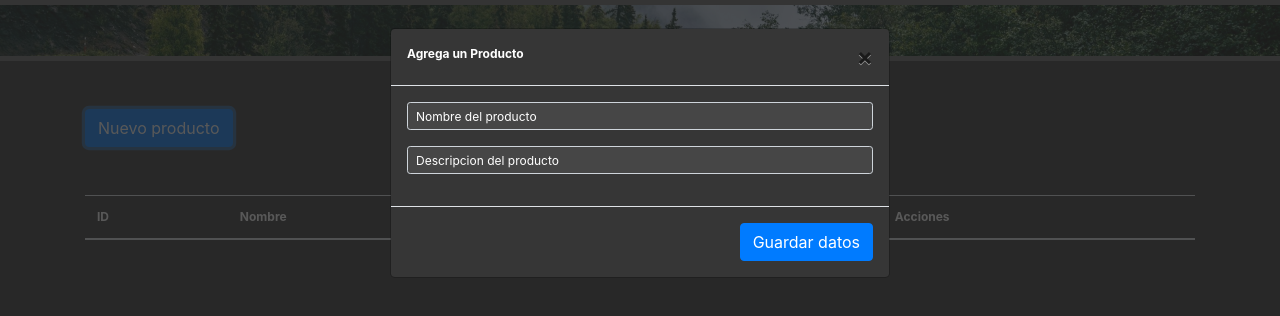
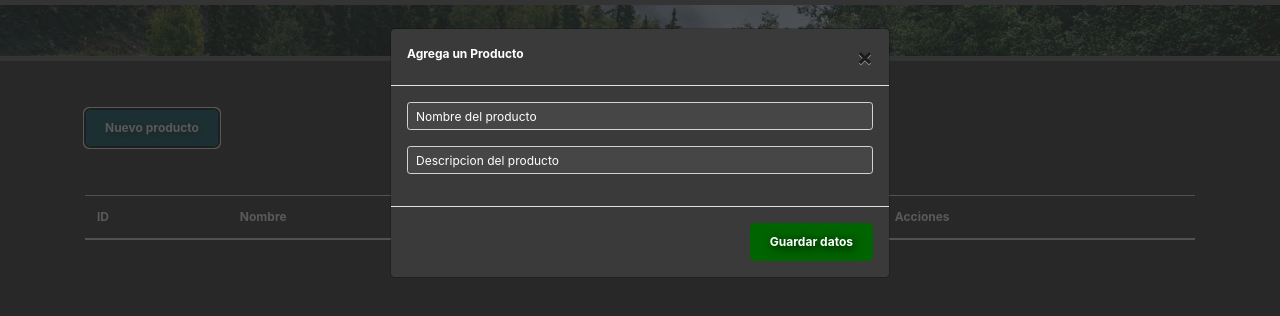
Before and after one commit to RogelioTeranSuarez/NegociosElectronicos23w09a, a Vue app: page / in a window 1280 px wide. Both pictures are taken after a click on the button "Nuevo producto". Shown: the top 316 px of the page. Built offline with nearby package versions, Linux system fonts and the light colour scheme.

Commit message:
Estilos Agregados
Estilos para Botones
Estilos para los fondos de la ventana modal

Cambio de nombres de los estilos por unos mas entendibles

```diff
--- a/src/components/AltasBajasCambios.vue
+++ b/src/components/AltasBajasCambios.vue
@@ -13,7 +13,7 @@
 
     <div class="container" style="Background-color: #363636;">
         <div class="d-flex justify-content-start mt-5">
-            <button type="button" class="btn btn-primary" data-toggle="modal" data-target="#myModal">
+            <button type="button" class="BotonP BotonAgregar TxtBlancoB" data-toggle="modal" data-target="#myModal">
                 Nuevo producto
             </button>
         </div>
@@ -21,23 +21,23 @@
         <table class="table mt-5">
             <thead>
                 <tr>
-                    <th class="TXWc" scope="col">ID</th>
-                    <th class="TXWc" scope="col">Nombre</th>
-                    <th class="TXWc" scope="col">Descripcion</th>
-                    <th class="TXWc" scope="col">Acciones</th>
+                    <th class="TxtBlancoB" scope="col">ID</th>
+                    <th class="TxtBlancoB" scope="col">Nombre</th>
+                    <th class="TxtBlancoB" scope="col">Descripcion</th>
+                    <th class="TxtBlancoB" scope="col">Acciones</th>
                 </tr>
             </thead>
-            <tbody class="TXWc">
+            <tbody class="TxtBlancoB">
                 <tr v-for="(producto, index) in Productos" :key="index">
                     <td>{{ producto.id }}</td>
                     <td>{{ producto.nombre }}</td>
                     <td>{{ producto.Desc }}</td>
                     <td class="">
-                        <button type="button" class="btn btn-warning" data-toggle="modal" data-target="#myModaledit"
+                        <button type="button" class="BotonP BotonAviso TxtBlancoB" data-toggle="modal" data-target="#myModaledit"
                             @click="llenar(index)">
                             Editar
                         </button>
-                        <button type="button" class="btn btn-danger ml-2" data-toggle="modal"
+                        <button type="button" class="BotonP BotonEliminar TxtBlancoB" data-toggle="modal"
                             @click="DeleteProducto(producto.id)">
                             Eliminar
                         </button>
@@ -50,11 +50,11 @@
     <!-- ventana modal -->
 
     <!-- Esta es tu ventana modal -->
-    <div class="modal fade BGTf" id="myModal">
+    <div class="modal fade BGVtnModalFade" id="myModal">
         <div class="modal-dialog">
-            <div class="modal-content BGTo">
+            <div class="modal-content BGVtnModalPrincipal">
                 <div class="modal-header">
-                    <h5 class="modal-title TXWc">Agrega un Producto</h5>
+                    <h5 class="modal-title TxtBlancoB">Agrega un Producto</h5>
                     <button type="button" class="close" data-dismiss="modal">&times;</button>
                 </div>
                 <div class="modal-body">
@@ -66,18 +66,18 @@
 
                     <!-- Nombre-->
                     <div class="input-group input-group-sm mb-3">
-                        <input type="text" class="form-control BGTl TXWl" placeholder="Nombre del producto"
+                        <input type="text" class="form-control BGTextHolder TxtBlancoN" placeholder="Nombre del producto"
                             v-model="newProducto.Nombre">
                     </div>
 
                     <!-- Descripcion -->
                     <div class="input-group input-group-sm mb-3">
-                        <input type="text" class="form-control BGTl TXWl" placeholder="Descripcion del producto"
+                        <input type="text" class="form-control BGTextHolder TxtBlancoN" placeholder="Descripcion del producto"
                             v-model="newProducto.Descripcion">
                     </div>
                 </div>
                 <div class="modal-footer">
-                    <button type="button" class="btn btn-primary" data-dismiss="modal" @click="AddProducto()">Guardar
+                    <button type="button" class="BotonP BotonConfirmacion TxtBlancoB" data-dismiss="modal" @click="AddProducto()">Guardar
                         datos</button>
                 </div>
             </div>
@@ -85,11 +85,11 @@
     </div>
 
     <!-- Esta es tu ventana modal para Editar -->
-    <div class="modal fade BGTf" id="myModaledit">
+    <div class="modal fade BGVtnModalFade" id="myModaledit">
         <div class="modal-dialog">
-            <div class="modal-content BGTo">
+            <div class="modal-content BGVtnModalPrincipal">
                 <div class="modal-header">
-                    <h5 class="modal-title TXWc">Editando un Producto d</h5>
+                    <h5 class="modal-title TxtBlancoB">Editando un Producto d</h5>
                     <button type="button" class="close" data-dismiss="modal">&times;</button>
                 </div>
                 <div class="modal-body">
@@ -103,18 +103,18 @@
 
                     <!-- Nombre-->
                     <div class="input-group input-group-sm mb-3">
-                        <input type="text" class="form-control BGTl TXWl" placeholder="Nombre del producto"
+                        <input type="text" class="form-control BGTextHolder TxtBlancoN" placeholder="Nombre del producto"
                             v-model="newProducto.Nombre">
                     </div>
 
                     <!-- Descripcion -->
                     <div class="input-group input-group-sm mb-3">
-                        <input type="text" class="form-control BGTl TXWl" placeholder="Descripcion del producto"
+                        <input type="text" class="form-control BGTextHolder TxtBlancoN" placeholder="Descripcion del producto"
                             v-model="newProducto.Descripcion">
                     </div>
                 </div>
                 <div class="modal-footer">
-                    <button type="button" class="btn btn-primary" data-dismiss="modal" @click="UupdateProducto()">Guardar
+                    <button type="button" class="BotonP BotonConfirmacion TxtBlancoB" data-dismiss="modal" @click="UupdateProducto()">Guardar
                         datos</button>
                 </div>
             </div>
@@ -247,7 +247,8 @@ export default {
 </script>
 
 <style scoped>
-/* Aquí van los estilos CSS de tu componente */
+
+/*Estilos para la animacion del banner*/
 .BGAN:hover {
     transition: 5s background-color ease;
 }
@@ -263,7 +264,6 @@ export default {
 
 .blue-bg {
     background-color: hsla(209, 100%, 50%, 0.575);
-
 }
 
 .hiddenA-text {
@@ -272,7 +272,6 @@ export default {
     font-weight: bold;
     font-size: 10px;
     transition: color 2s ease, font-size 5s ease;
-    /* Transición suave de la opacidad */
 }
 
 .hiddenB-text {
@@ -280,7 +279,6 @@ export default {
     text-align: right;
     font-size: 100px;
     transition: color 2s ease, font-size 5s ease;
-    /* Transición suave de la opacidad */
 }
 
 .visible-text {
@@ -296,38 +294,88 @@ export default {
     padding-top: 0;
 }
 
-.TXWc {
+/*Estilos para el texto*/
+
+.TxtBlancoB {
     color: hsl(0, 0%, 100%);
     font-weight: bold;
     font-size: 12px;
 }
 
-.TXWl {
+.TxtBlancoN {
     color: hsl(0, 0%, 100%);
     font-size: 12px;
-}
-
-.TB {
-    Background-color: #363636;
-    color: hsl(0, 0%, 100%);
-    font-weight: bold;
-    font-size: 10px;
-    text-align: center;
-}
-
-.BGTf {
-    Background-color: #36363686;
-}
-
-.BGTo {
-    Background-color: #363636;
-}
-
-.BGTl {
-    Background-color: #464646;
 }
 
 input::placeholder {
     color: hsl(0, 0%, 100%);
     font-size: 12px;
-}</style>
+}
+
+/*Estilos para el color de fondo de la ventana modal*/
+.BGVtnModalFade {
+    Background-color: #36363686;
+}
+
+.BGVtnModalPrincipal {
+    Background-color: #3a3a3a;
+}
+
+.BGTextHolder {
+    Background-color: #464646;
+}
+
+/*Estilos para los Botones*/
+
+
+/*Boton Master-Class*/
+.BotonP{
+    padding: 10px 20px;
+    border: none;
+    border-radius: 5px;
+    cursor: pointer;
+    transition: background-color 0.6s ease;
+    position: relative;
+    overflow: hidden;
+    text-shadow: 2px 2px 10px rgba(0, 0, 0, 0.9);
+}
+
+/*Animacion del Boton*/
+.BotonP::before {
+    content: "";
+    position: absolute;
+    top: 0;
+    left: -100%;
+    width: 100%;
+    height: 100%;
+    background: linear-gradient(90deg, transparent, rgba(255, 255, 255, 0.2), transparent);
+    transition: left 0.3s;
+}
+
+.BotonP:hover::before {
+    left: 100%;
+}
+
+.BotonP:hover {
+    background-color: #666666;
+}
+
+/*Fondos para los Botones*/
+
+.BotonAgregar{
+    background-color: rgb(0, 88, 100);
+}
+
+.BotonConfirmacion{
+background-color: rgb(0, 100, 0);
+}
+
+.BotonAviso{
+    background-color: rgb(255, 209, 58);
+}
+
+
+.BotonEliminar{
+    background-color: rgb(255, 50, 50);
+}
+</style>
```
